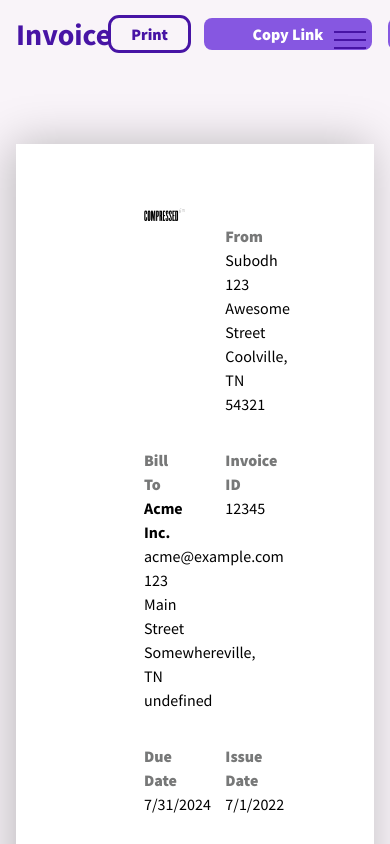
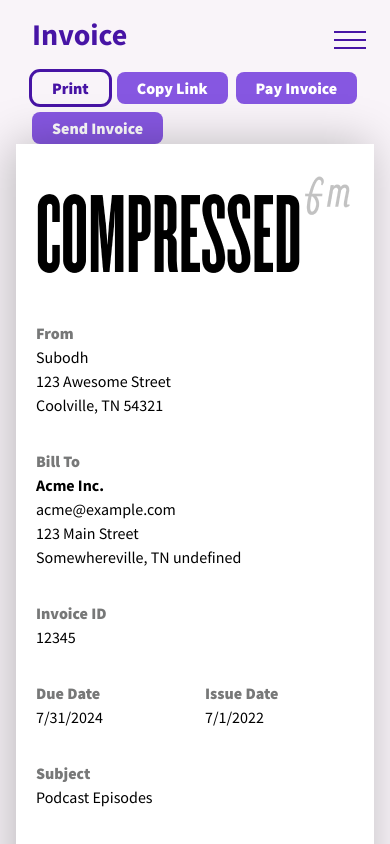
Before and after one commit to capnchill/invoicing-app, a SvelteKit app: page /invoices/1 in a window 390 px wide. Shown: the top 844 px of the page. Built offline with nearby package versions, Linux system fonts and the light colour scheme.

Commit message:
made invoice page reponsive for smaller screens

```diff
--- a/src/routes/(dashboard)/invoices/[id]/+layout@.svelte
+++ b/src/routes/(dashboard)/invoices/[id]/+layout@.svelte
@@ -20,7 +20,7 @@
 	}}
 />
 
-<div class="h-full min-h-screen w-screen bg-whisper pb-32 pt-12">
+<div class="h-full min-h-screen w-screen bg-whisper pb-32 pt-16 lg:pt-12">
 	<main class="mx-auto min-h-screen max-w-screen-lg">
 		<a href={previousPage ? previousPage : '/invoices'} class="fixed left-7 top-7 text-pastelPurple"
 			><Arrow /></a
--- a/src/routes/(dashboard)/invoices/[id]/+page.svelte
+++ b/src/routes/(dashboard)/invoices/[id]/+page.svelte
@@ -35,9 +35,11 @@
 	});
 </script>
 
-<div class="fixed z-0 mb-16 flex w-full max-w-screen-lg justify-between">
+<div
+	class="fixed z-0 mb-16 flex w-full max-w-screen-lg flex-col justify-between gap-y-5 px-4 md:flex-row lg:px-0"
+>
 	<h1 class="text-3xl font-bold text-daisyBush">Invoice</h1>
-	<div class="flex items-center gap-4">
+	<div class="flex flex-wrap items-center gap-2 sm:flex-nowrap sm:gap-4">
 		<Button
 			label="Print"
 			style="outline"
@@ -50,7 +52,7 @@
 			style="primary"
 			onClick={copyLink}
 			height="short"
-			className="min-w-[168px] justify-center"
+			className="sm:min-w-[168px] min-w-[100px] justify-center"
 		/>
 		<Button label="Pay Invoice" style="primary" onClick={payInvoice} height="short" />
 		<Button label="Send Invoice" style="primary" onClick={sendInvoice} height="short" />
@@ -58,13 +60,13 @@
 </div>
 
 <div
-	class="relative top-32 z-10 grid grid-cols-6 gap-x-5 gap-y-8 bg-white px-32 py-16 shadow-invoice"
+	class="relative top-32 z-10 grid grid-cols-6 gap-x-5 gap-y-8 bg-white px-5 py-8 shadow-invoice md:px-32 md:py-16"
 >
-	<div class="col-span-3">
+	<div class="col-span-6 sm:col-span-3">
 		<img src="/images/logo.png" srcset="/images/logo@2x.png 2x, /images/logo.png 1x" alt="Logo" />
 	</div>
 
-	<div class="col-span-2 col-start-5 pt-4">
+	<div class="col-span-6 pt-4 sm:col-span-2 sm:col-start-5">
 		<div class="label">From</div>
 		{#if $settings && $settings.myName}
 			<p>
@@ -84,7 +86,7 @@
 		{/if}
 	</div>
 
-	<div class="col-span-3">
+	<div class="col-span-6 sm:col-span-3">
 		<div class="label">Bill To</div>
 		<p>
 			<strong>{data.invoice.client.name}</strong> <br />
@@ -95,7 +97,7 @@
 		</p>
 	</div>
 
-	<div class="col-span-2 col-start-5">
+	<div class="col-span-6 sm:col-start-5">
 		<div class="label">Invoice ID</div>
 		<p>{data.invoice.invoiceNumber}</p>
 	</div>
@@ -105,7 +107,7 @@
 		<p>{convertDate(data.invoice.dueDate)}</p>
 	</div>
 
-	<div class="col-span-2 col-start-5">
+	<div class="col-span-3 sm:col-span-2 sm:col-start-5">
 		<div class="label">Issue Date</div>
 		<p>{convertDate(data.invoice.issueDate)}</p>
 	</div>
```
